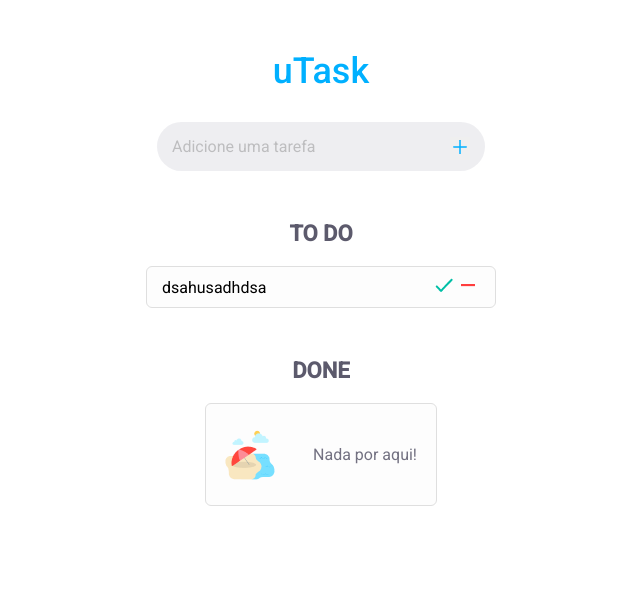
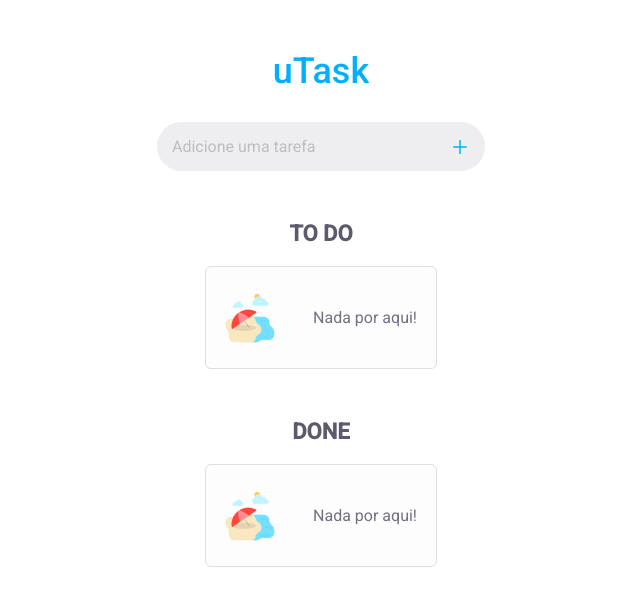
Before and after one commit to Fanksv2/unect-final-front, a React (Create React App) app: page / in a window 1280 px wide. Shown: the top 606 px of the page, without its empty margins (319-959 px from the left). Built offline with nearby package versions, Linux system fonts and the light colour scheme.

Commit message:
Added - Installed axis lib Changed - TodoList.js is now a class

```diff
--- a/package.json
+++ b/package.json
@@ -6,6 +6,7 @@
     "@testing-library/jest-dom": "^5.11.4",
     "@testing-library/react": "^11.1.0",
     "@testing-library/user-event": "^12.1.10",
+    "axios": "^0.21.1",
     "react": "^17.0.1",
     "react-dom": "^17.0.1",
     "react-icons": "^4.1.0",
--- a/src/components/TodoList.js
+++ b/src/components/TodoList.js
@@ -1,7 +1,8 @@
-import React from 'react';
+import React, {Component} from 'react';
 import Task from "./Task";
 
-function TodoList() {
+class TodoList extends Component {
+
 
   // {
   //   "_id": "60062e215ea4951e28edef7c",
@@ -14,20 +15,17 @@ function TodoList() {
   //   "__v": 0
   // }
 
-  var data = {
-    id: "60062e215ea4951e28edef7c",
-    content: {
-      text: "dsahusadhdsa",
-      "status": "todo"
-    }
+
+
+  render(){
+    return (
+      <section className="todo-area">
+        <h2>TO DO</h2>
+        <Task data={undefined}/>
+      </section>
+    )
   }
 
-  return (
-    <section className="todo-area">
-      <h2>TO DO</h2>
-      <Task data={data}/>
-    </section>
-  );
 }
 
 export default TodoList;
```
Also changed, not shown: src/services/api.js (added, +7 -0 lines), 1 other file (tests, documents, lock files or other folders).
